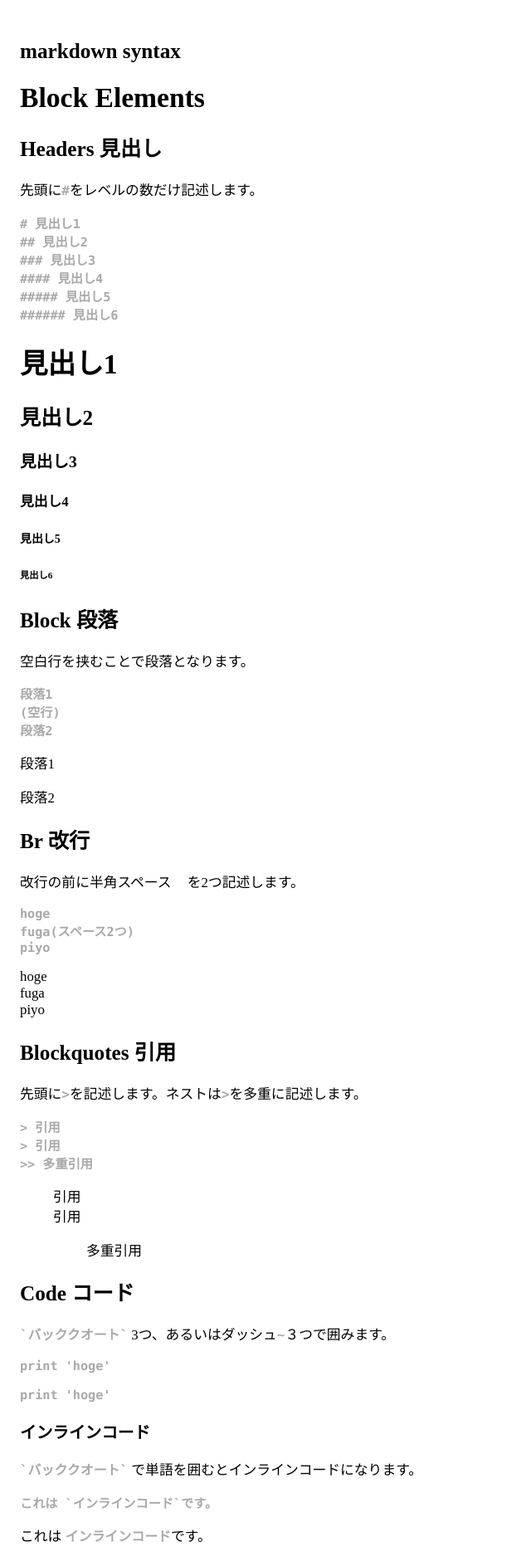
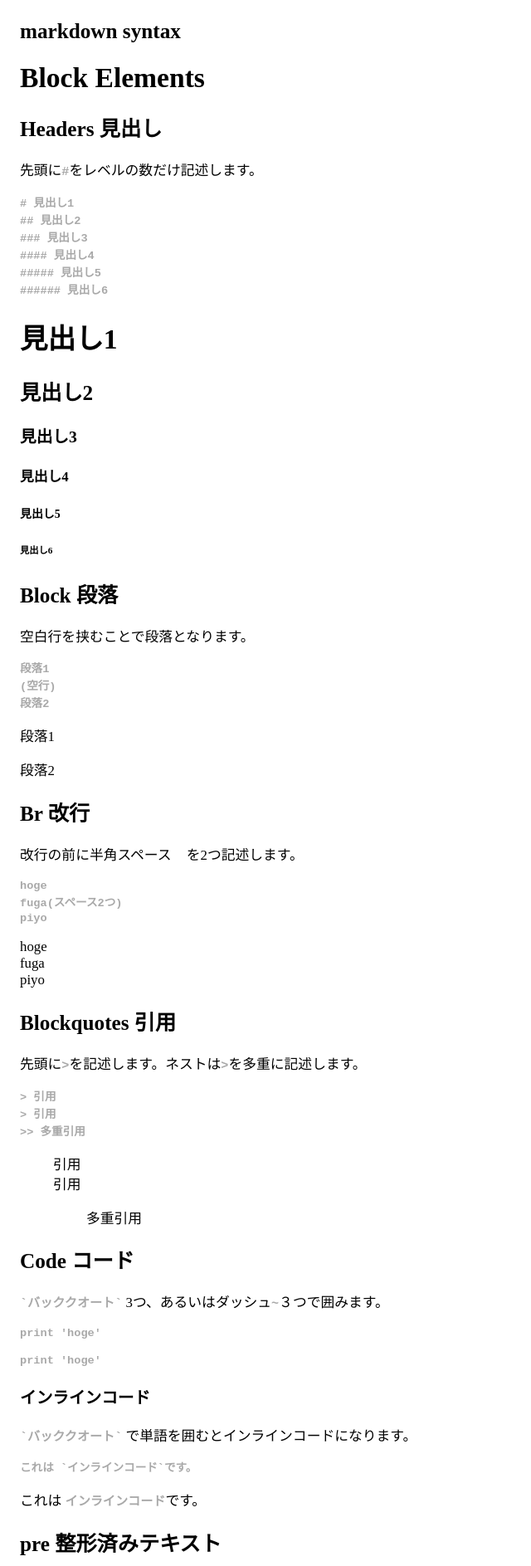
Before and after one commit to nn-iii/nn-iii.github.io, a Jekyll site: the page built from _posts/2026-09-18-2237.md, in a window 1280 px wide. Shown: the top 1887 px of the page at 83% size, without its empty margins (0-640 px from the left). Built offline with Jekyll 4.4.1, drawn with Linux system fonts in a browser that asks for light colours; some web fonts are replaced.

Commit message:
default.html を更新

```diff
--- a/_layouts/default.html
+++ b/_layouts/default.html
@@ -12,7 +12,7 @@
     <title>{{ site.title }} - {{ page.title }}</title>
     <style>
     body{
-      margin: 3rem 1.5rem;
+      margin: 1.5rem;
       font-weight: 500;
       font-style: normal;
       font-family: "Klee One", serif;
@@ -32,15 +32,12 @@
     }
     b, strong{
       color: red;
-      //-webkit-text-stroke: 1px #000000;
-      //paint-order: stroke fill;
     }
     pre,code,kbd{
       white-space: pre-wrap;
       color: darkgray;
       font-weight:600;
-      font-family: 'SF Mono', Menlo, Monaco, Consolas, 'Liberation Mono', 'Courier New', monospace;
-      font-size: 95%;
+      font-size: 90%;
     }
     h1,h2,h3{
       text-wrap: balance;
```
